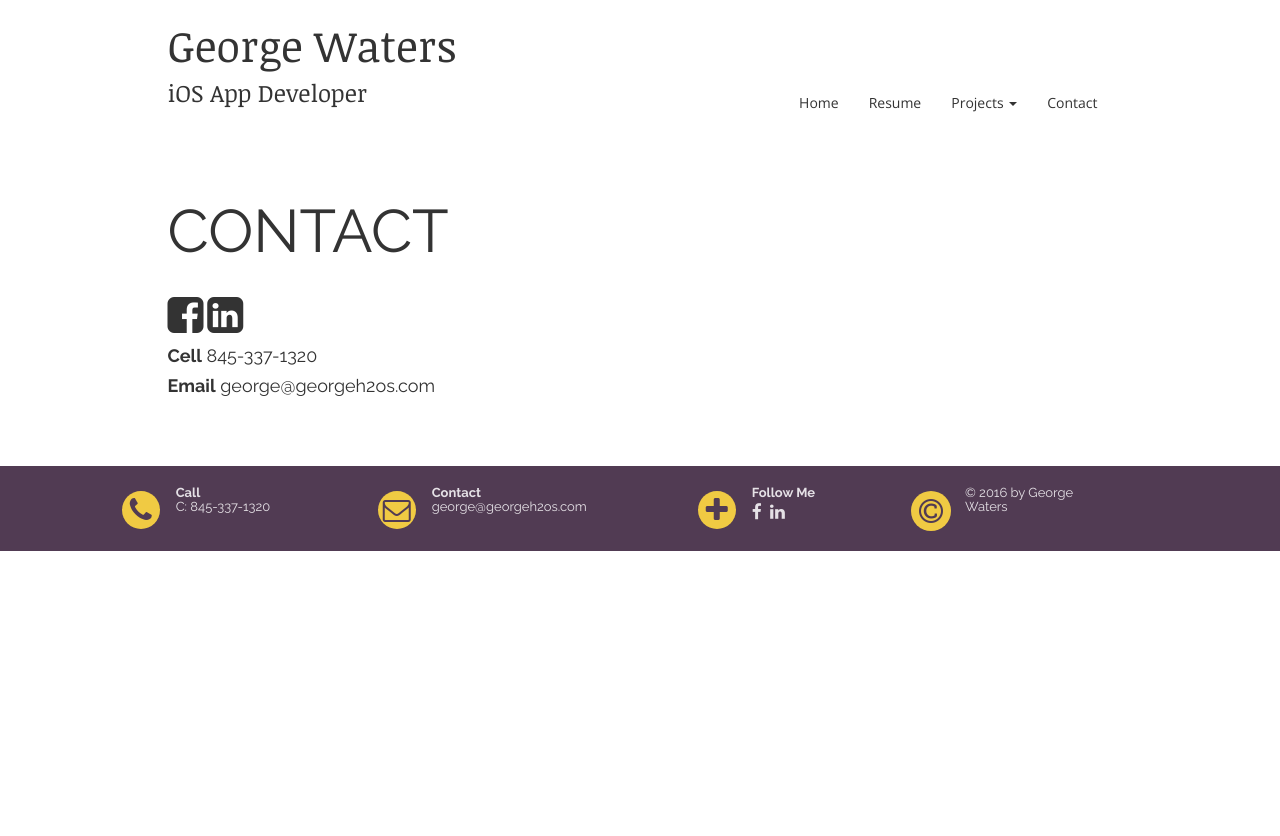
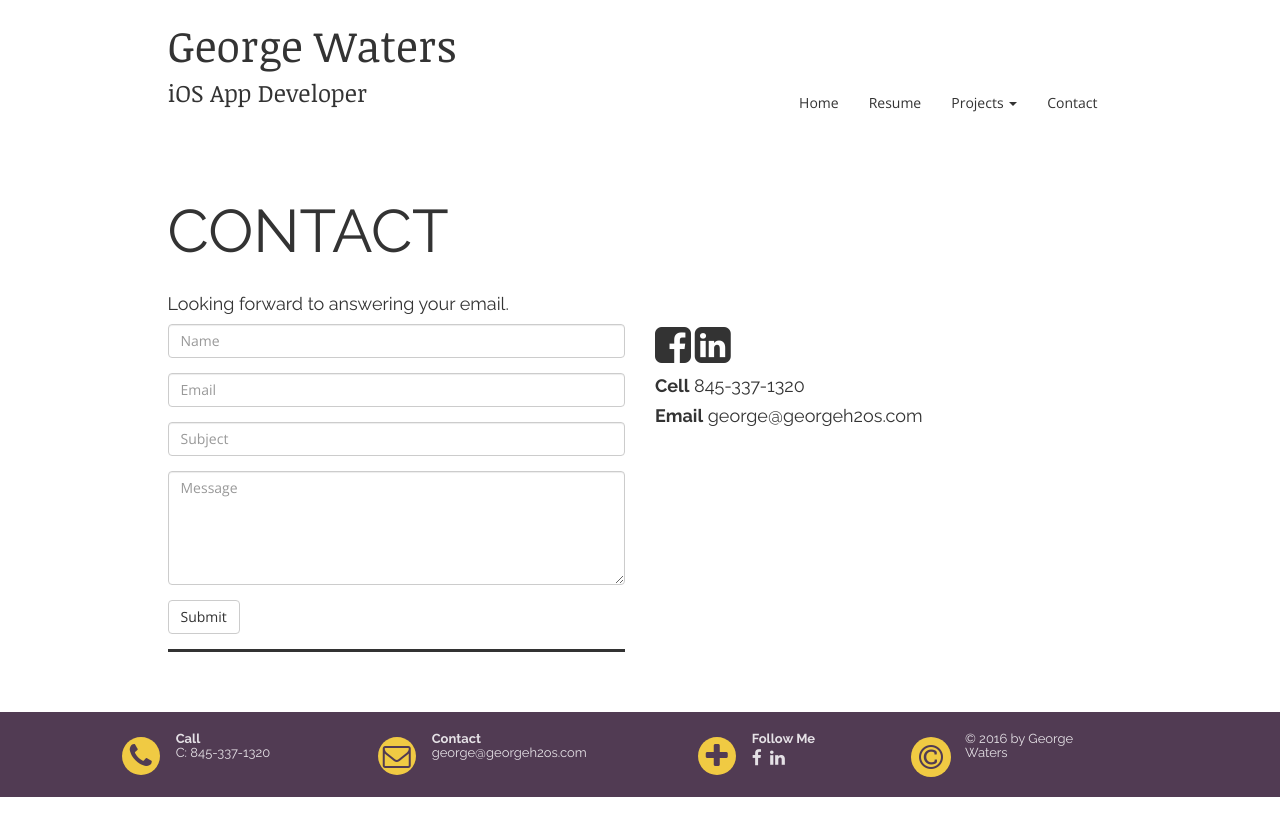
Before and after one commit to dunkmann00/dunkmann00.github.io, a Jekyll site: the page built from contact/index.html, in a window 1280 px wide. Shown: the top 836 px of the page. Built offline with Jekyll 4.4.1, drawn with Linux system fonts in a browser that asks for light colours.

Commit message:
Added Google Analytics and Contact Form

```diff
--- /dev/null
+++ b/_includes/contact-form.html
@@ -0,0 +1,22 @@
+<div id="overlay_background">
+  <div id="form_container">
+    <form action="https://georgeh2os-email.herokuapp.com/form-send" method="post">
+      <div class="form-group">
+        <input type="text" class="form-control" id="nameInput" name="name" placeholder="Name">
+      </div>
+      <div class="form-group">
+        <input type="email" class="form-control" id="emailInput" name="email" placeholder="Email">
+      </div>
+      <div class="form-group">
+        <input type="text" class="form-control" id="subjectInput" name="subject" placeholder="Subject">
+      </div>
+      <div class="form-group">
+        <textarea class="form-control" id="messageInput" name="message" placeholder="Message" rows="5"></textarea>
+      </div>
+      <button id="submit_button" type="submit" class="btn btn-default">Submit</button>
+    </form>
+    <div id="loading_overlay">
+      <i class="fa fa-refresh fa-fixed" aria-hidden="true"></i>
+    </div>
+  </div>
+</div>
--- /dev/null
+++ b/_includes/links.html
@@ -0,0 +1,6 @@
+    <link href="/css/bootstrap.min.css" rel="stylesheet">
+    <link rel="stylesheet" href="/font-awesome/css/font-awesome.min.css">
+    <link href="/css/custom-navbar.min.css" rel="stylesheet">
+    <link href="/css/main.css" rel="stylesheet">
+    <link rel="icon" href="/images/favicon.ico">
+    <link href="https://fonts.googleapis.com/css?family=Noticia+Text:400,700|Open+Sans:400,700|Raleway:400,700" rel="stylesheet">
--- a/_layouts/default.html
+++ b/_layouts/default.html
@@ -12,15 +12,12 @@
 
 {% include og.html %}
 
-    <!-- Bootstrap -->
-    <link href="/css/bootstrap.min.css" rel="stylesheet">
-    <link rel="stylesheet" href="/font-awesome/css/font-awesome.min.css">
-    <link href="/css/custom-navbar.min.css" rel="stylesheet">
-    <link href="/css/main.min.css" rel="stylesheet">
-    <link rel="icon" href="/images/favicon.ico">
-    <link href="https://fonts.googleapis.com/css?family=Noticia+Text:400,700|Open+Sans:400,700|Raleway:400,700" rel="stylesheet">
+{% include links.html %}
 
+    <script>
+{% include google-analytics.html %}
 
+    </script>
     <!-- HTML5 shim and Respond.js for IE8 support of HTML5 elements and media queries -->
     <!-- WARNING: Respond.js doesn't work if you view the page via file:// -->
     <!--[if lt IE 9]>
@@ -42,5 +39,8 @@
     <!-- Include all compiled plugins (below), or include individual files as needed -->
     <script src="/js/bootstrap.min.js"></script>
     <script src="/js/custom-navbar.js"></script>
+    {% if page.script %}
+    <script src="/js/{{ page.script }}"></script>
+    {% endif %}
   </body>
 </html>
--- a/contact/index.html
+++ b/contact/index.html
@@ -3,12 +3,20 @@ layout: "default"
 title: "Contact"
 description: "Contact page has George Waters' contact info."
 keywords: "Contact, Email, Social Media, LinkedIn, Facebook, Cell, Phone"
+script: "send-form.js"
 ---
     <div class="container">
-      <div class="row bottom-spacer">
+      <div class="row">
         <div class="col-sm-10 col-sm-offset-1">
           <h2 class="page-heading">CONTACT</h2>
-          <!--<h4>Looking forward to answering your email.</h4>-->
+          <h4>Looking forward to answering your email.</h4>
+        </div>
+      </div>
+      <div class="row bottom-spacer">
+        <div class="col-sm-5 col-sm-offset-1">
+{% include contact-form.html %}
+        </div>
+        <div id="" class="col-sm-5">
           <a href="https://www.facebook.com/georgewaters16" target="_blank"><i class="fa fa-facebook-square fa-3x" aria-hidden="true"></i></a> <a href="https://www.linkedin.com/pub/george-waters/40/342/43a" target="_blank"><i class="fa fa-linkedin-square fa-3x" aria-hidden="true"></i></a>
           <h4><strong>Cell</strong> 845-337-1320</h4>
           <h4><strong>Email</strong> george@georgeh2os.com</h4>
--- a/css/main.css
+++ b/css/main.css
@@ -203,6 +203,42 @@ img.shadow{
   margin-bottom: 30px;
 }
 
+#form_container{
+  position: relative;
+  overflow: hidden;
+  border-bottom: 3px solid #333;
+}
+
+#loading_overlay{
+  position: absolute;
+  top: 0px;
+  left: 0px;
+  width: 100%;
+  height: 100%;
+  max-width: 100%;
+  max-height: 100%;
+  padding-top: 0px;
+  text-align: center;
+  background-color: rgba(255,255,255,0.7);
+  visibility: hidden;
+}
+
+i.fa.fa-refresh.fa-fixed{
+  font-size: 70px;
+}
+
+#submit_button{
+  margin-bottom: 15px;
+}
+
+i.fa.fa-refresh.fa-fixed.animate{
+  -webkit-animation: rotating 2s linear infinite;
+  -moz-animation: rotating 2s linear infinite;
+  -ms-animation: rotating 2s linear infinite;
+  -o-animation: rotating 2s linear infinite;
+  animation: rotating 2s linear infinite;
+}
+
 footer h3{
   font-size: 13px;
   color: #E5E1E6;
@@ -347,3 +383,36 @@ footer .spacer{
     width: 975px;
   }
 }
+
+@-webkit-keyframes rotating /* Safari and Chrome */ {
+  from {
+    -ms-transform: rotate(0deg);
+    -moz-transform: rotate(0deg);
+    -webkit-transform: rotate(0deg);
+    -o-transform: rotate(0deg);
+    transform: rotate(0deg);
+  }
+  to {
+    -ms-transform: rotate(360deg);
+    -moz-transform: rotate(360deg);
+    -webkit-transform: rotate(360deg);
+    -o-transform: rotate(360deg);
+    transform: rotate(360deg);
+  }
+}
+@keyframes rotating {
+  from {
+    -ms-transform: rotate(0deg);
+    -moz-transform: rotate(0deg);
+    -webkit-transform: rotate(0deg);
+    -o-transform: rotate(0deg);
+    transform: rotate(0deg);
+  }
+  to {
+    -ms-transform: rotate(360deg);
+    -moz-transform: rotate(360deg);
+    -webkit-transform: rotate(360deg);
+    -o-transform: rotate(360deg);
+    transform: rotate(360deg);
+  }
+}
--- /dev/null
+++ b/js/send-form.js
@@ -0,0 +1,65 @@
+$("form").submit(processForm);
+
+function processForm (event) {
+  event.preventDefault();
+
+  var $form = $("form");
+  var url = $form.attr("action");
+
+
+  $("#loading_overlay").css("visibility", "visible");
+  overlayPadding();
+  $("i.fa.fa-refresh.fa-fixed").toggleClass("animate");
+  $("#submit_button").prop("disabled", true);
+
+  $.ajax({
+    type: "POST",
+    url: url,
+    data: $form.serialize(),
+    dataType: "json",
+    success: successDisplay,
+    error: errorDisplay
+  });
+}
+
+function successDisplay(result) {
+  $("#overlay_background").css("height", $("#form_container").height());
+  $("#form_container").animate({
+    height: 0
+  }, 500, "swing", function() {
+    $("#form_container").html("<h2 id=\"success_message\">Your message was sent successfully!</h2>");
+    $("#form_container").css("height", "auto");
+    var containerHeight = $("#form_container").height();
+    $("#form_container").css("height", 0);
+    $("#form_container").animate({
+      height: containerHeight
+    }, 250, "swing");
+  });
+}
+
+function errorDisplay(jqXHR, textStatus, errorThrown) {
+  $("#loading_overlay").css("visibility", "hidden");
+  $("i.fa.fa-refresh.fa-fixed").toggleClass("animate");
+  $("#submit_button").prop("disabled", false);
+
+  var errorHTMLString = "<div class=\"alert alert-danger alert-dismissible\" role=\"alert\">\n<button type=\"button\" class=\"close\" data-dismiss=\"alert\" aria-label=\"Close\"><span aria-hidden=\"true\">&times;</span></button>";
+  for(i = 0; i < jqXHR.responseJSON.length; i++) {
+    errorHTMLString += "<li>" + jqXHR.responseJSON[i] + "</li>";
+  }
+  errorHTMLString += "</div>";
+
+  $("#form_container").html(errorHTMLString + $("#form_container").html());
+
+  $("form").submit(processForm);
+}
+
+function overlayPadding() {
+  if($("#loading_overlay").css("visibility") == "visible") {
+    padding = ($("#loading_overlay").outerHeight() * 0.3) - ($("i.fa.fa-refresh.fa-fixed").height() / 2);
+    $("#loading_overlay").css("padding-top", padding);
+  }
+}
+
+$(window).resize(overlayPadding);
+
+$(document).ready(overlayPadding);
```
Also changed, not shown: _includes/google-analytics.html (added, +7 -0 lines).
